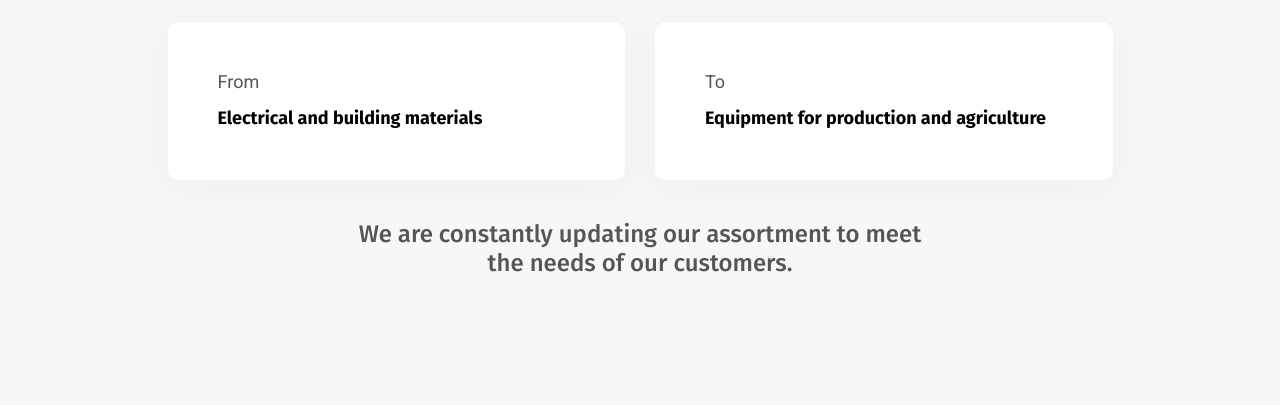
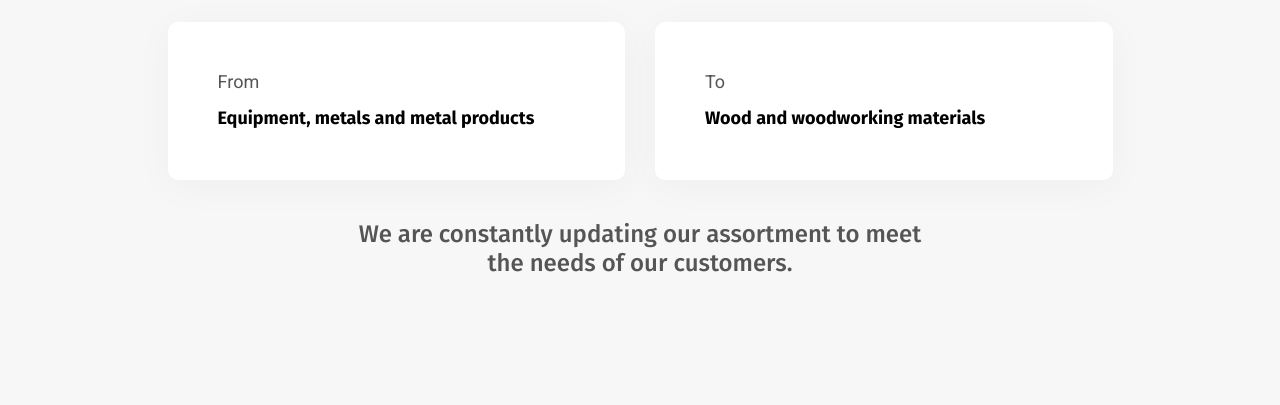
Before and after one commit to OUSee/CarterCoTest, a plain HTML site: page index.html in a window 1280 px wide. Shown: the part 3287-3692 px from the top of the page. Drawn offline with nearby package versions, Linux system fonts and the light colour scheme.

Commit message:
text change in assortment block

```diff
--- a/index.html
+++ b/index.html
@@ -599,7 +599,9 @@
                     <span>From</span>
                   </div>
                   <div class="popular-course-title yl-headline">
-                    <h3><a href="#">Electrical and building materials</a></h3>
+                    <h3>
+                      <a href="#">Equipment, metals and metal products</a>
+                    </h3>
                   </div>
                 </div>
               </div>
@@ -616,7 +618,7 @@
                   </div>
                   <div class="popular-course-title yl-headline">
                     <h3>
-                      <a href="#">Equipment for production and agriculture</a>
+                      <a href="#">Wood and woodworking materials</a>
                     </h3>
                   </div>
                 </div>
```
